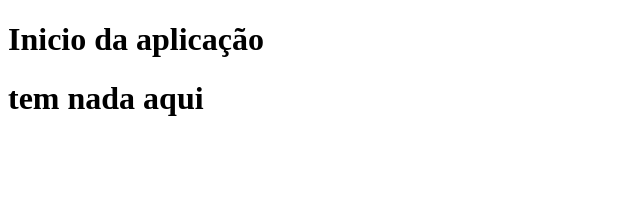
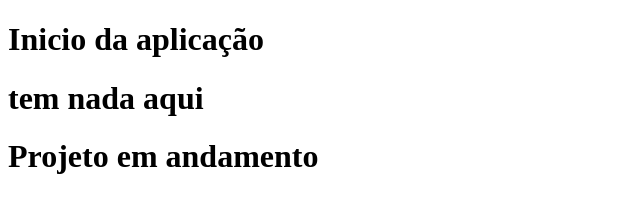
Before and after one commit to JoaoEmanoel2005/Sistema_Escolar, a website: page src/html/index.html in a window 1280 px wide. Shown: the whole page, without its empty margins (0-640 px from the left). Drawn offline with Linux system fonts and the light colour scheme.

Commit message:
Mensagem explicativa sobre o que foi alterado

```diff
--- a/src/html/index.html
+++ b/src/html/index.html
@@ -8,5 +8,6 @@
 <body>
     <h1>Inicio da aplicação</h1>
     <h1>tem nada aqui</h1>
+    <h1>Projeto em andamento</h1>
 </body>
 </html>
```
